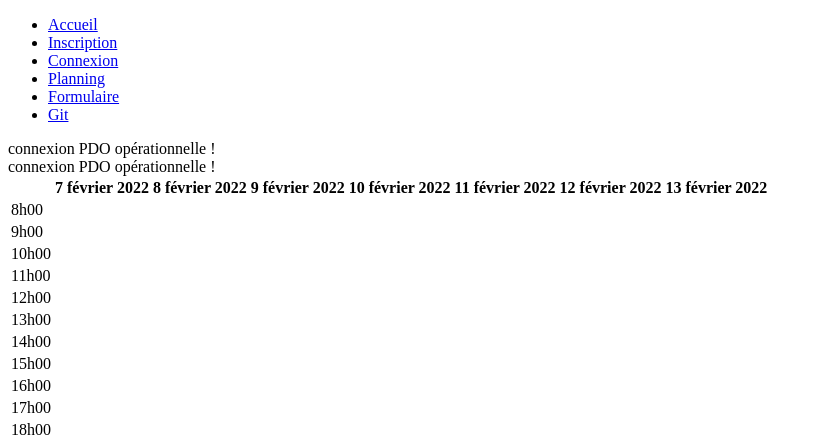
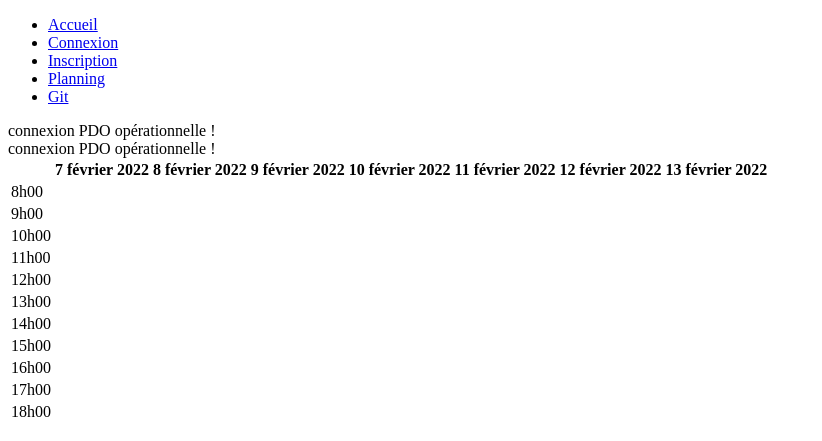
Before and after one commit to laura-scognamiglio/reservation-salles, a PHP site: page /planning.php in a window 1280 px wide. Shown: the top 441 px of the page, without its empty margins (0-822 px from the left). Run offline with PHP 8.4, Linux system fonts and the light colour scheme; data that the repository does not hold is empty.

Commit message:
creation of the onepage of one reservation plus maj in the nav for session users

```diff
--- a/function/classe-user.php
+++ b/function/classe-user.php
@@ -31,6 +31,10 @@ class User extends Model{
         return $password;
     }
 
+    public function userConnected($isConnected){
+
+    }
+
 
 
 
--- a/function/database.php
+++ b/function/database.php
@@ -10,6 +10,7 @@ function getpdo(){
                 $pdo = new PDO($dns, 'root', 'root', [
                 PDO::ATTR_ERRMODE => PDO::ERRMODE_EXCEPTION,
                 PDO::ATTR_DEFAULT_FETCH_MODE => PDO::FETCH_ASSOC
+                //en fetch_assoc mode par defaut me permet d'avoir tous mes fetch all en fetch assoc
             ]);
                 echo "connexion PDO opérationnelle ! <br>";
 
--- a/function/func-register.php
+++ b/function/func-register.php
@@ -90,12 +90,9 @@ class Register extends User{
                 $_SESSION['user'] = $users[0]['login'];
                 $pwd_user_connected = $users[0]["password"];
                 password_verify($getPw, $pwd_user_connected);
-                    // header('Location:index.php');
+                    header('Location:index.php');
                     echo "the user is connected";
 
-                echo "<pre>";
-                var_dump($users[0]['login']);
-                echo "<pre>";
 
             }
             elseif($getLg != $users[0]['login'])
--- a/navbar.php
+++ b/navbar.php
@@ -2,27 +2,34 @@
 <nav class= "navbar">
         <form action="index.php" method="post" >
             <ul class="navul">
-                <li class="navli"><a href="index.php">Accueil</a></li>
-                <li class="navli"><a href="inscription.php">Inscription</a></li>
-                <li class="navli"><a href="connexion.php">Connexion</a></li>
-                <li class="navli"><a href="planning.php">Planning</a></li>
-                <!-- <li class="navli"><a href="reservation.php">Reservation</a></li> -->
-                <li class="navli"><a href="reservation-form.php">Formulaire</a></li>
-                <li class="navli"><a href="https://github.com/laura-scognamiglio/reservation-salles" target="_blank">Git</a></li>
+
+
                     <?php
                     session_start();
-// balise php avec la condition de reconnaisance du profil user
+                // balise php avec la condition de reconnaisance du profil user
                 if(isset($_SESSION['user'])){
 
-                    echo ('<li class="navli"><a href="reservation.php">Reservation</a></li>');
+
+                    echo('<li class="navli"><a href="index.php">Accueil</a></li>');
+                    echo ('<li class="navli"><a href="reservation-form.php">Formulaire</a></li>');
+                    echo('<li class="navli"><a href="planning.php">Planning</a></li>');
                     echo ('<li class="navli"><a href="profil.php">Profil</a></li>');
+                    echo('<li class="navli"><a href="https://github.com/laura-scognamiglio/reservation-salles" target="_blank">Git</a></li>
+                    ');
                     echo ('<li class="libtndeco"><button class="deco" type="submit" name="deco" >X</button></li>');
-// destruction de la session si bouton deconnexion enclencher
+                    // destruction de la session si bouton deconnexion enclencher
                     if(isset($_POST['deco'])){
-
                         session_destroy();
                         header('Location:index.php');
                     }
+                }else{
+                    echo('<li class="navli"><a href="index.php">Accueil</a></li>');
+                    echo ('<li class="navli"><a href="connexion.php">Connexion</a></li>');
+                    echo ('<li class="navli"><a href="inscription.php">Inscription</a></li>');
+                    echo('<li class="navli"><a href="planning.php">Planning</a></li>');
+                    echo('<li class="navli"><a href="https://github.com/laura-scognamiglio/reservation-salles" target="_blank">Git</a></li>
+                    ');
+
                 }
 
                 ?>
--- a/planning.php
+++ b/planning.php
@@ -16,7 +16,8 @@
     $resa = new Model();
     $resa_salle = new Reservation(@$titre, @$description, @$debut, @$fin, @$id_user);
 
-    // $resa_salle->getReservation();
+// $resa_salle->setWeek();
+$resa_salle->getReservation();
 
     ?>
         <main>
@@ -27,14 +28,15 @@
                     <thead>
 <!--
     ds le tbody une boucle pr l'amplitude horaire. / un td pour j.'oohoo' boucle sur les lignes. Séparer boucle du head et boucle du body
-    conditions pour afficher les soit une cellule vide soit une cellule avc le contenu
+    conditions pour afficher les td :  cellule vide cellule avc le contenu
  -->
                         <th></th>
                             <?php
                             for ($i = 0; $i <7; $i ++): ?>
                                 <th>
                                     <?=
-                                    $resa_salle->jourTraduits($i);
+                                    $test = $resa_salle->jours($i);
+
                                     ?>
                                 </th>
                             <?php endfor; ?>
@@ -46,11 +48,19 @@
                                 <td><?= $j . "h00" ?></td>
                                 <?php
                                 for ($i = 0; $i <7; $i ++){
-                                // $resa_salle->setWeek($week);
-                                $reservation = $resa_salle->getReservation(date('Y-m-d',strtotime('Monday this week + '.$i .' days')).' '. $j. 'h00');
+                                $reservation = $resa_salle->getReservationTime(date('Y-m-d',strtotime('Monday this week + '.$i. ' days')).' '. $j. 'h00');
+                                if(isset($reservation[0]['titre']))
+                                    {
+                                    $titre = $reservation[0]['titre'];
+                                    }
+                                if(isset($reservation[0]['id']))
+                                    {
+                                    $id_resa = $reservation[0]['id'];
+                                    }
 
+                                    // var_dump($reservation); fonction css trois petits points si les infos depassent de la case avc texte ovrrflow
                                 if(!empty($reservation)){
-                                    echo '<td> Reservée :) </td>';
+                                    echo "<td> Reservée :) <a href = 'reservation.php?id_resa=$id_resa' > $titre </a> </td>";
 
                                     }else{
                                         echo '<td> </td>';
```
Also changed, not shown: function/classe-reservation.php (+47 -21 lines), reservation.php (+30 -2 lines).
